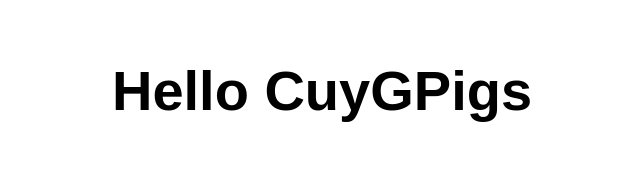
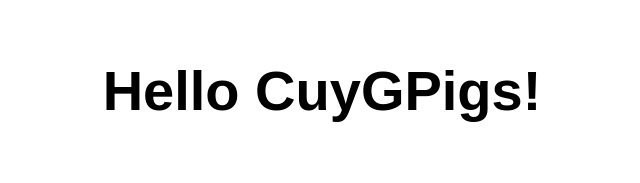
Before and after one commit to MaryEstela/my-first-app-eal, a website: page src/index.html in a window 1280 px wide. Shown: the whole page, without its empty margins (318-958 px from the left). Drawn offline with Linux system fonts and the light colour scheme.

Commit message:
//modified tags 2

```diff
--- a/src/index.html
+++ b/src/index.html
@@ -10,7 +10,7 @@
 
 <body>
   <main>
-    <h1>Hello CuyGPigs</h1>
+    <h1>Hello CuyGPigs!</h1>
   </main>
 </body>
 
```
